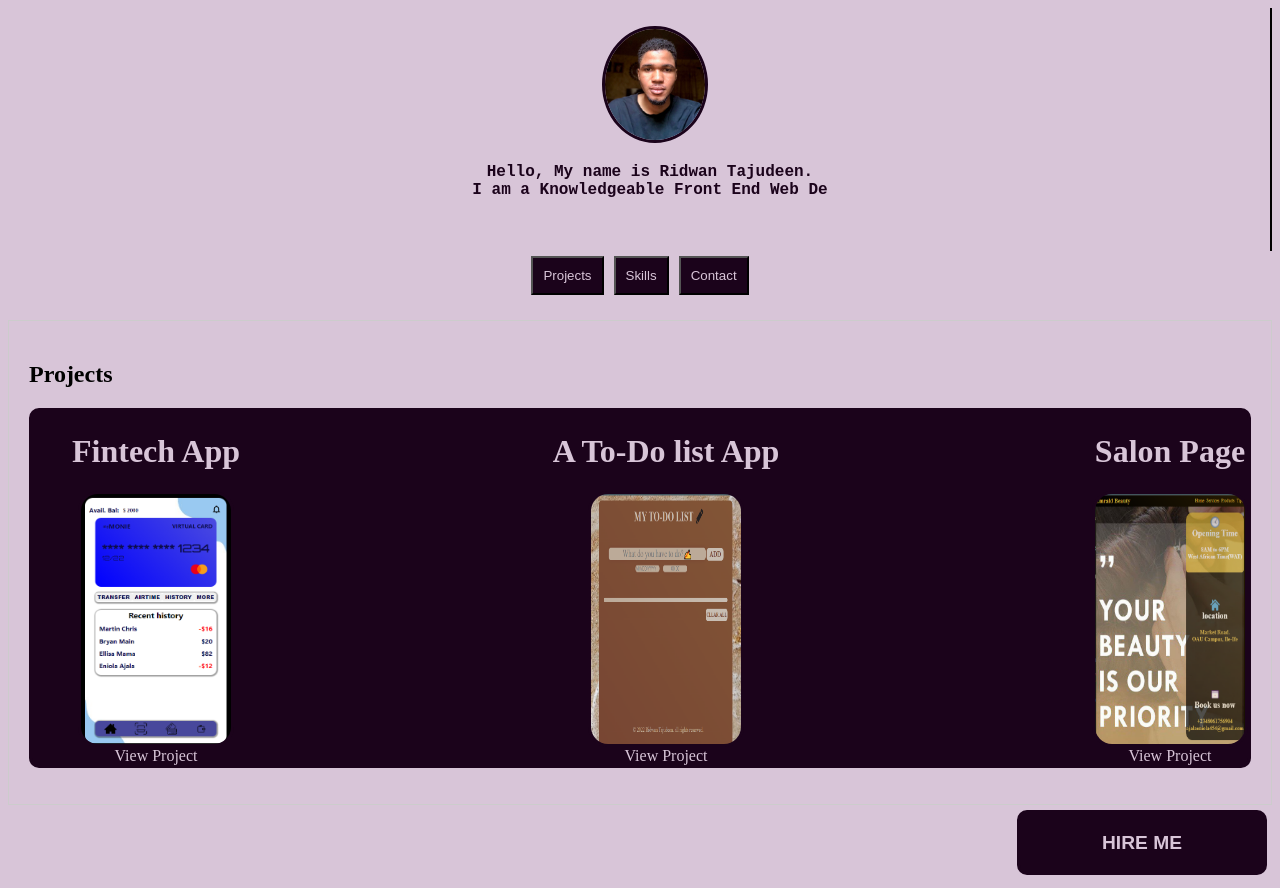
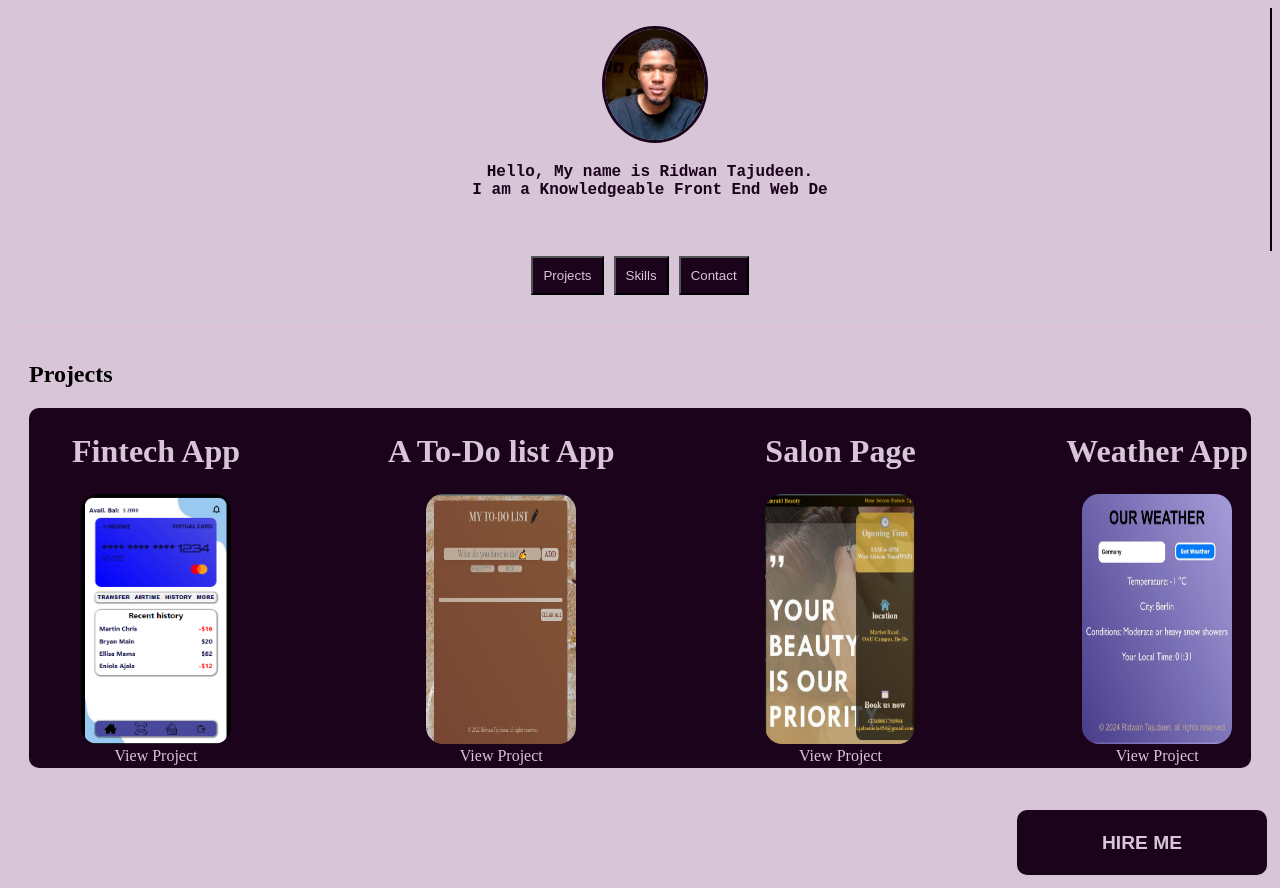
Before and after one commit to Ridwantajudeen/newportfolio, a plain HTML site: page index.html in a window 1280 px wide. Drawn offline with Linux system fonts and the light colour scheme.

Commit message:
new weather app commit

```diff
--- a/index.css
+++ b/index.css
@@ -161,7 +161,7 @@ border-radius: 10px;
 
   .skills-list {
     font-size: 18px;
-    color: rgb(216, 197, 216);
+    color: #d8c5d8;
     display: block;
   }
 
--- a/index.js
+++ b/index.js
@@ -45,6 +45,13 @@ function showPage(pageId) {
             <a id="pro-a" href="https://fintech-app-8y8f.vercel.app/">View Project</a>
             </div>
             </li>
+            <li>
+            <div>
+            <h1>Weather App</h1>
+            <image id="pro-img" src="images/weather.jpg"/><br>
+            <a id="pro-a" href="https://ridwantajudeen.github.io/weather-app/">View Project</a>
+            </div>
+            </li>
           </ul>
         </div>`;
     } else if (pageId === 'page2') {
@@ -84,3 +91,5 @@ document.getElementById('hireButton').addEventListener('click', function () {
   var mailtoLink = 'mailto:' + email + '?subject=' + subject + '&body=' + body;
   window.location.href = mailtoLink;
 });
+
+// make it show each city's local time instead
```
Also changed, not shown: images/weather.jpg (added).
